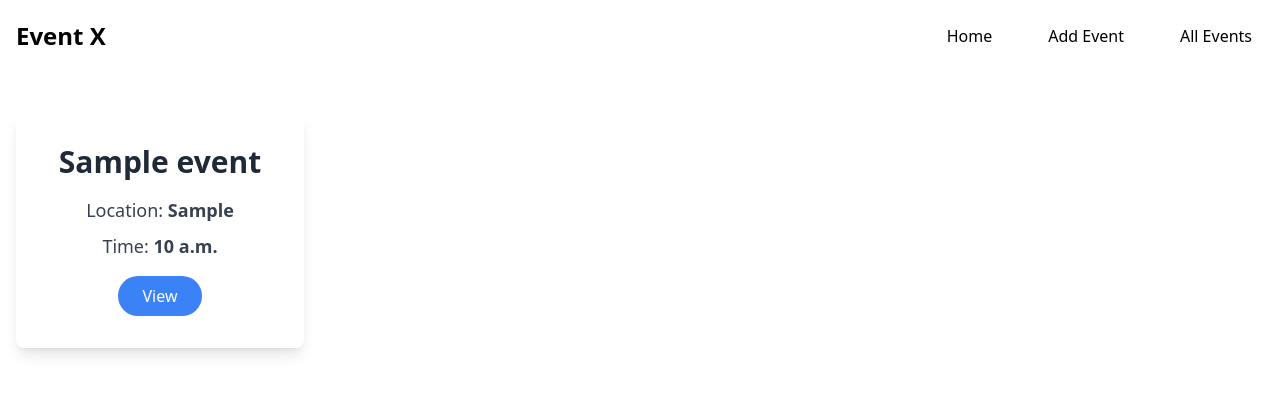
After one commit to Sakib3602/Event_Management, a Django app: page /allEvent/ in a window 1280 px wide. The commit adds this page. Shown: the top 394 px of the page. Run offline with Django 5.2, Linux system fonts and the light colour scheme; tables that the repository leaves empty hold one stand-in row (values such as "Sample post"); some libraries are stand-ins or nearby versions.

Commit message:
all event section done

```diff
--- /dev/null
+++ b/ev/templates/allcard.html
@@ -0,0 +1,26 @@
+{% extends "nav.html" %}
+{% block title %}All Events{% endblock title %}
+
+{% block nav %}
+<div class="container mx-auto px-4 py-10">
+    <div class="grid grid-cols-1 sm:grid-cols-2 md:grid-cols-3 lg:grid-cols-4 gap-8">
+        {% for e in ev %}
+        <div class="max-w-md w-full bg-white rounded-lg shadow-lg transform hover:scale-105 transition-all duration-300 ease-in-out">
+            <div class="p-8 text-center">
+                <!-- Event Name -->
+                <h2 class="text-3xl font-extrabold text-gray-800 mb-4">{{ e.name }}</h2>
+
+                <!-- Event Location -->
+                <p class="text-lg text-gray-700 mb-2">Location: <span class="font-semibold">{{ e.location }}</span></p>
+
+                <!-- Event Time -->
+                <p class="text-lg text-gray-700">Time: <span class="font-semibold">{{ e.time }}</span></p>
+
+                <!-- View Button -->
+                <button class="mt-4 bg-blue-500 text-white px-6 py-2 rounded-full hover:bg-blue-600 focus:outline-none transition duration-300">View</button>
+            </div>
+        </div>
+        {% endfor %}
+    </div>
+</div>
+{% endblock nav %}
--- a/ev/templates/nav.html
+++ b/ev/templates/nav.html
@@ -32,7 +32,7 @@
             <div class="hidden md:flex space-x-8">
                 <a href='{% url "home" %}' class="nav-link text-black px-3 py-2 rounded">Home</a>
                 <a href='{% url "add_event" %}' class="nav-link text-black px-3 py-2 rounded">Add Event</a>
-                <a href="#" class="nav-link text-black px-3 py-2 rounded">All Events</a>
+                <a href='{% url "all_event" %}' class="nav-link text-black px-3 py-2 rounded">All Events</a>
             </div>
 
             <!-- Mobile Navbar Button -->
--- a/ev/urls.py
+++ b/ev/urls.py
@@ -1,9 +1,11 @@
 
 from django.urls import path
-from ev.views import home, AddEvent, Event_detail, Update_event
+from ev.views import home, AddEvent, Event_detail, Update_event, Delete_event, All_Event
 urlpatterns = [
     path("", home, name="home"),
     path("add_event/", AddEvent , name = "add_event"),
     path("event/<int:xoxo>/", Event_detail , name="event_detail"),
     path("update/<int:id>/", Update_event, name="update_event"),
+    path("delete/<int:id>/", Delete_event, name="delete_event"),
+    path("allEvent/", All_Event, name="all_event"),
 ]
--- a/ev/views.py
+++ b/ev/views.py
@@ -6,7 +6,7 @@ from ev.models import Event
 
 
 def home(request):
-    d = Event.objects.select_related("category").all()[:6]
+    d = Event.objects.select_related("category").all()
 
     for event in d:
         print(event.description)
@@ -88,3 +88,19 @@ def Update_event(request, id):
             redirect('update_event', id=id)
 
     return render(request, "update.html", {'e': e, 'p': p, 'c': c})
+
+
+def Delete_event(request, id):
+    if request.method == "POST":
+        ev = Event.objects.get(id=id)
+        ev.delete()
+        return redirect('home')
+    else:
+        messages.error(request, "Invalid request method.")
+        return redirect('event_detail', xoxo=id)
+
+
+def All_Event(request):
+    ev = Event.objects.select_related("category").all()
+
+    return render(request, "allcard.html", {"ev": ev})
```
Also changed, not shown: ev/templates/event_details.html (+11 -1 lines), ev/models.py (line endings or trailing spaces).
